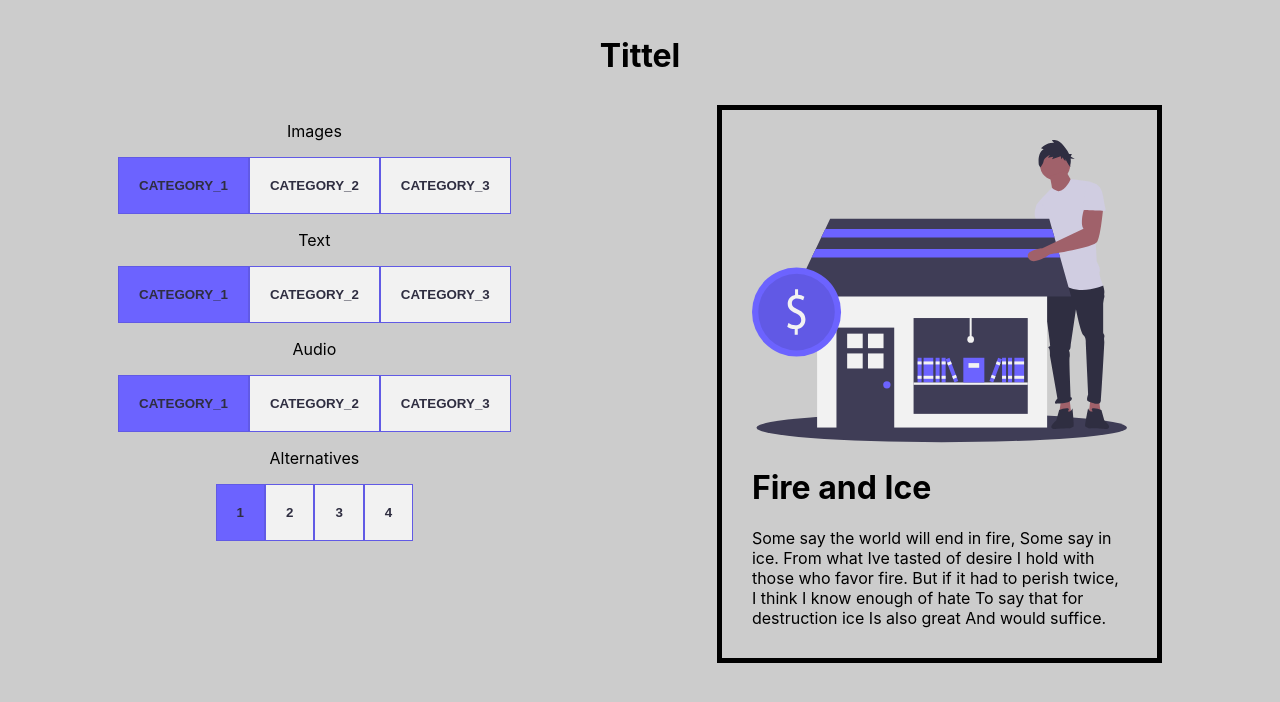
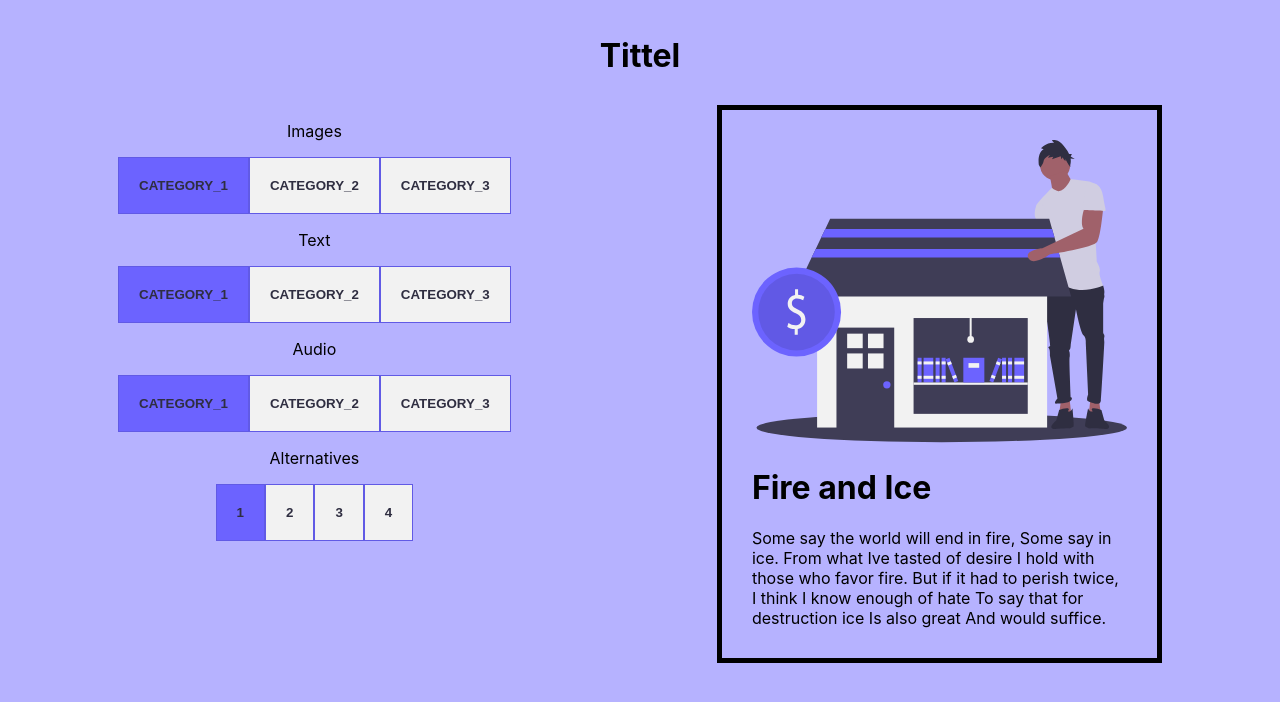
Before and after one commit to rotciw/P2-IT2810-Project-Purple, a React (Create React App) app in the folder exhibition-app/: page / in a window 1280 px wide. Shown: the top 702 px of the page. Built offline with nearby package versions, Linux system fonts and the light colour scheme.

Commit message:
new background color

```diff
--- a/exhibition-app/src/components/app/App.css
+++ b/exhibition-app/src/components/app/App.css
@@ -1,6 +1,6 @@
 .appContainer {
   padding: 15px;
-  background-color: #CCCCCC;
+  background-color: #b6b2ff;
   height: 100vh;
 }
 .header {
```
